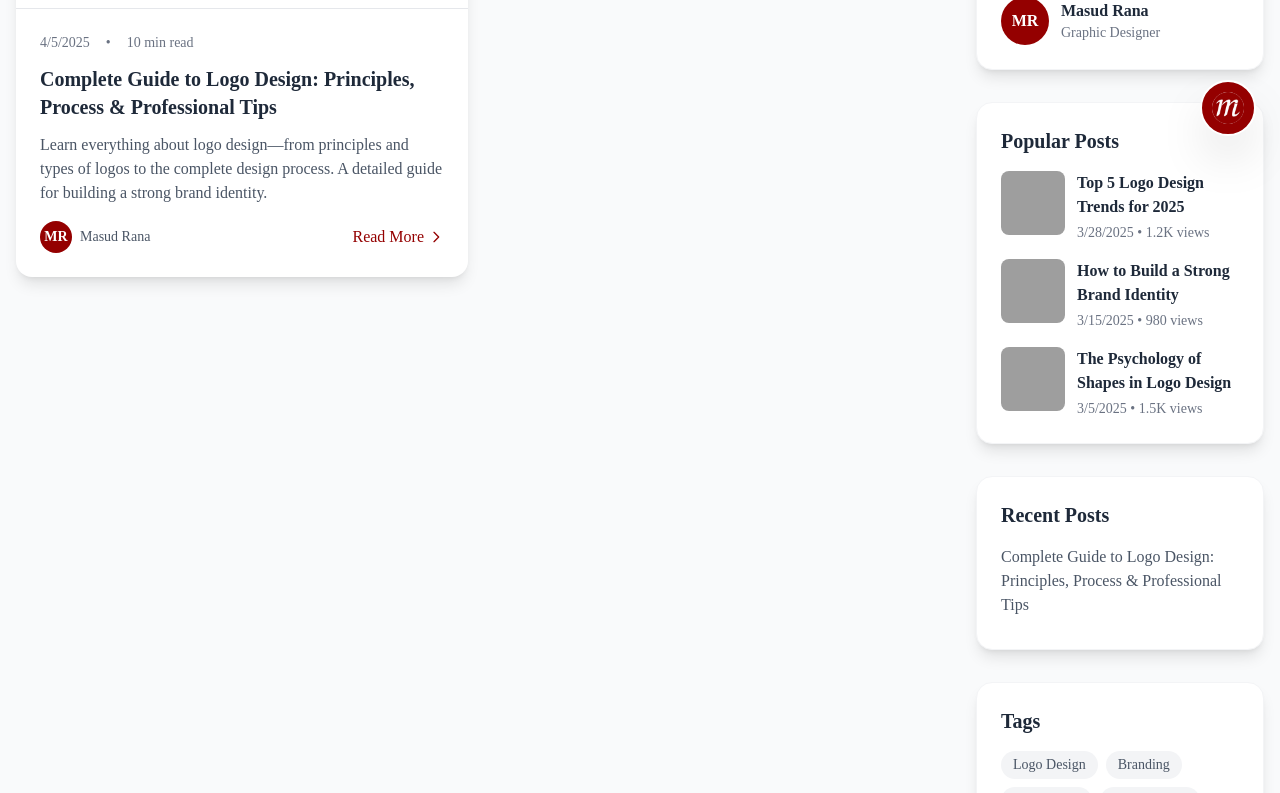
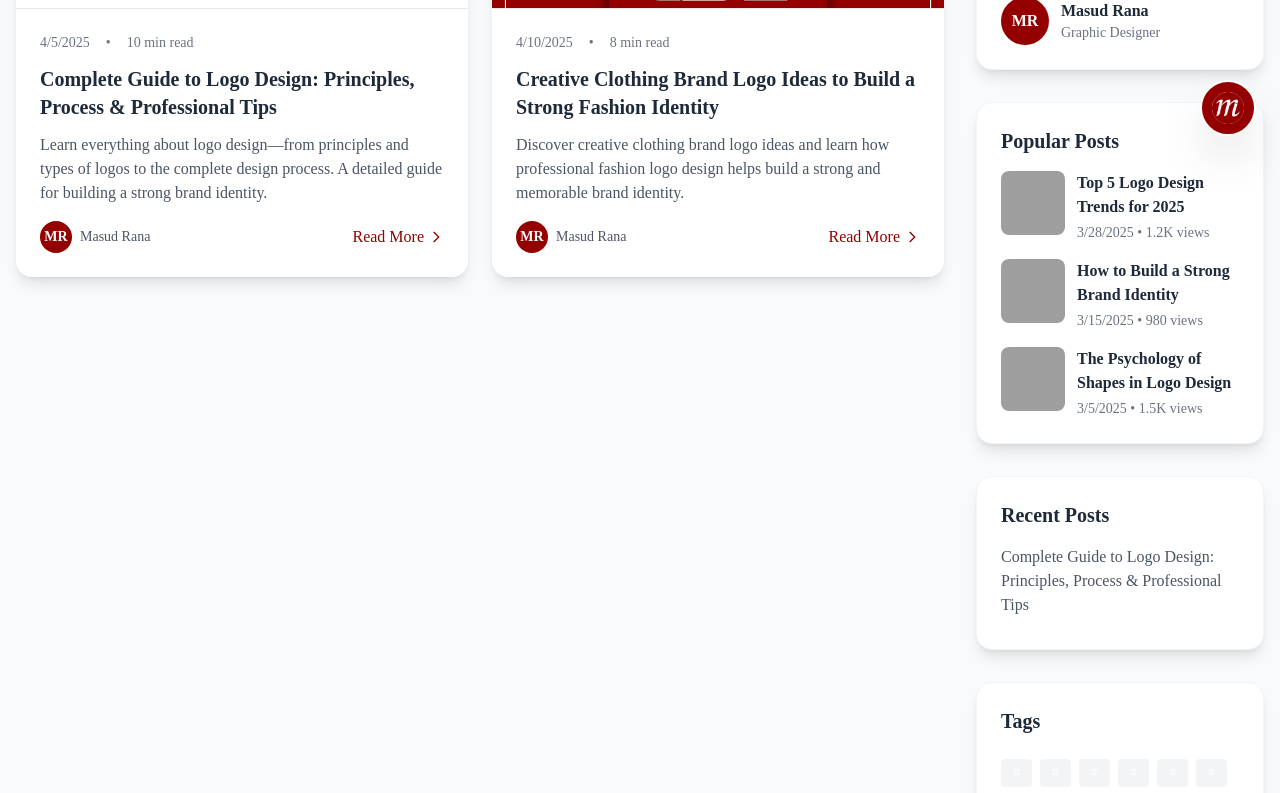
Before and after one commit to epshita-shima/client-masud-rana-portfolio, a React (Vite) app in the folder masud-rana-porfolio/: page /blog in a window 1280 px wide. Shown: the part 640-1433 px from the top of the page. Built offline with nearby package versions, Linux system fonts and the light colour scheme; grey boxes are pictures that could not be loaded.

Commit message:
add new blog

```diff
--- a/masud-rana-porfolio/src/components/Blog.jsx
+++ b/masud-rana-porfolio/src/components/Blog.jsx
@@ -3,8 +3,29 @@ import { motion, AnimatePresence } from "framer-motion";
 import { useNavigate } from "react-router-dom"; // useNavigate ইম্পোর্ট করুন
 import logoImage from "../assets/image/logo_design/watermark_icon.jpg"; // আপনার লোগো ইমেজ ইম্পোর্ট করুন
 import { Helmet } from "react-helmet-async";
-import blog1 from "../assets/image/profile_pic/blog_1.jpg"
+import blog1 from "../assets/image/profile_pic/blog_1.jpg";
+import blog2 from "../assets/image/profile_pic/Creative Clothing Brand Logo Ideas, Professional Fashion Logo Design.jpg";
 const Blog = () => {
+  <Helmet>
+    {/* SEO Meta Title */}
+    <title>
+      Creative Clothing Brand Logo Ideas | Professional Fashion Logo Design
+    </title>
+
+    {/* SEO Meta Description */}
+    <meta
+      name="description"
+      content="Discover creative clothing brand logo ideas to build a strong fashion identity. Learn how professional logo design helps clothing brands stand out and grow."
+    />
+
+    {/* Optional SEO Boost */}
+    <meta
+      name="keywords"
+      content="clothing brand logo, fashion logo design, apparel brand logo, clothing logo design, fashion brand identity"
+    />
+    <meta name="author" content="Masud Rana" />
+  </Helmet>;
+
   const [blogs, setBlogs] = useState([]);
   const [categories, setCategories] = useState([]);
   const [filteredBlogs, setFilteredBlogs] = useState([]);
@@ -24,7 +45,7 @@ const Blog = () => {
         category: "Logo Design",
         excerpt:
           "Learn everything about logo design—from principles and types of logos to the complete design process. A detailed guide for building a strong brand identity.",
-        thumbnail:blog1,
+        thumbnail: blog1,
         content: `
         <div class="prose max-w-none">
           <h2>What Is Logo Design? (Definition & Meaning for Branding)</h2>
@@ -112,72 +133,201 @@ const Blog = () => {
       `,
         readTime: "10 min read",
         tags: [
-          "Logo Design",
-          "Professional Logo Design",
-          "Logo Design Process",
-          "Types of Logos",
-          "Brand Identity Design",
-          "Custom Logo Design",
-          "Logo Design Tips",
+          {
+            name: "Logo Design",
+            slug: "logo-design",
+            url: "/",
+          },
+          {
+            name: "Professional Logo Design",
+            slug: "professional-logo-design",
+            url: "/",
+          },
+          {
+            name: "Logo Design Process",
+            slug: "logo-design-process",
+            url: "/",
+          },
+          {
+            name: "Types of Logos",
+            slug: "types-of-logos",
+            url: "/",
+          },
+          {
+            name: "Brand Identity Design",
+            slug: "brand-identity-design",
+            url: "/",
+          },
+          {
+            name: "Custom Logo Design",
+            slug: "custom-logo-design",
+            url: "/",
+          },
+          {
+            name: "Logo Design Tips",
+            slug: "logo-design-tips",
+            url: "/",
+          },
         ],
       },
-      // {
-      //   id: 2,
-      //   title: "The Art of Logo Design: Creating Memorable Brand Identities",
-      //   author: "Masud Rana",
-      //   date: "2025-04-01",
-      //   category: "Logo Design",
-      //   excerpt:
-      //     "Discover the principles behind creating logos that stand the test of time and effectively communicate brand values...",
-      //   thumbnail:
-      //     "https://images.unsplash.com/photo-1634942537034-2531766767d1?ixlib=rb-4.0.3&auto=format&fit=crop&w=500&q=80",
-      //   content: "Full content about logo design principles...",
-      //   readTime: "5 min read",
-      //   tags: ["Logo", "Branding", "Design"],
-      // },
-      // {
-      //   id: 3,
-      //   title: "Color Psychology in Graphic Design: Choosing the Right Palette",
-      //   author: "Masud Rana",
-      //   date: "2025-03-25",
-      //   category: "Design Theory",
-      //   excerpt:
-      //     "Learn how different colors evoke emotions and how to use color psychology to enhance your design projects...",
-      //   thumbnail:
-      //     "https://images.unsplash.com/photo-1558591710-4b4a1ae0f04d?ixlib=rb-4.0.3&auto=format&fit=crop&w=500&q=80",
-      //   content: "Full content about color psychology...",
-      //   readTime: "7 min read",
-      //   tags: ["Color", "Psychology", "Design"],
-      // },
-      // {
-      //   id: 4,
-      //   title:
-      //     "Typography Essentials: Choosing Fonts That Speak Your Brand Voice",
-      //   author: "Masud Rana",
-      //   date: "2025-03-18",
-      //   category: "Typography",
-      //   excerpt:
-      //     "Explore the world of typography and learn how to select fonts that perfectly match your brand personality...",
-      //   thumbnail:
-      //     "https://images.unsplash.com/photo-1533750349088-cd871a92f312?ixlib=rb-4.0.3&auto=format&fit=crop&w=500&q=80",
-      //   content: "Full content about typography...",
-      //   readTime: "6 min read",
-      //   tags: ["Typography", "Fonts", "Branding"],
-      // },
-      // {
-      //   id: 5,
-      //   title: "From Sketch to Digital: My Design Process Explained",
-      //   author: "Masud Rana",
-      //   date: "2025-03-10",
-      //   category: "Design Process",
-      //   excerpt:
-      //     "Take a behind-the-scenes look at my complete design workflow from initial concept to final delivery...",
-      //   thumbnail:
-      //     "https://images.unsplash.com/photo-1581276879432-15e50529f34b?ixlib=rb-4.0.3&auto=format&fit=crop&w=500&q=80",
-      //   content: "Full content about design process...",
-      //   readTime: "8 min read",
-      //   tags: ["Process", "Workflow", "Design"],
-      // },
+      {
+        id: 2,
+        title:
+          "Creative Clothing Brand Logo Ideas to Build a Strong Fashion Identity",
+        author: "Masud Rana",
+        date: "2025-04-10",
+        category: "Logo Design",
+        excerpt:
+          "Discover creative clothing brand logo ideas and learn how professional fashion logo design helps build a strong and memorable brand identity.",
+        thumbnail: blog2,
+        content: `
+    <div class="prose max-w-none">
+      <h2>Creative Clothing Brand Logo Ideas to Build a Strong Fashion Identity</h2>
+      <p>
+        In today’s competitive fashion industry, a <strong>clothing brand logo</strong>
+        plays a crucial role in brand recognition and customer trust. A strong
+        <strong>fashion logo design</strong> not only represents your brand visually
+        but also communicates your style, values, and quality at first glance.
+      </p>
+      <p>
+        If you’re launching a new brand or rebranding an existing one, choosing the
+        right <strong>clothing brand logo ideas</strong> is essential for long-term
+        success.
+      </p>
+
+      <h2>
+      <a href="services">Popular Clothing Brand Logo Ideas & Styles</a>
+      </h2>
+
+      <h3>1. Minimal Wordmark Logos</h3>
+      <p>
+        Minimal wordmark logos focus on typography and spacing, creating a clean and
+        professional look. These <strong>clothing logo designs</strong> are timeless
+        and versatile across tags, labels, and social media.
+      </p>
+      <p><strong>Best for:</strong> Luxury fashion brands, minimalist apparel labels</p>
+
+      <h3>2. Monogram & Letter Logos</h3>
+      <p>
+        Monogram logos use initials or letters to create a strong
+        <strong>apparel brand logo</strong>. They work perfectly for embroidery,
+        labels, and premium packaging.
+      </p>
+      <p><strong>Best for:</strong> High-end and personal fashion brands</p>
+
+      <h3>3. Symbol-Based Logos</h3>
+      <p>
+        Symbol-based <strong>fashion logo ideas</strong> use icons to represent brand
+        identity. Abstract or meaningful symbols help customers recognize your brand
+        instantly.
+      </p>
+      <p><strong>Best for:</strong> Casual wear, lifestyle clothing brands</p>
+
+      <h3>4. Signature or Handwritten Logos</h3>
+      <p>
+        Handwritten logos bring authenticity and creativity. These
+        <strong>custom clothing logos</strong> add personality and emotional
+        connection.
+      </p>
+      <p><strong>Best for:</strong> Boutique and creative clothing brands</p>
+
+      <h3>5. Vintage & Badge Logos</h3>
+      <p>
+        Vintage badge logos highlight tradition and craftsmanship. This
+        <strong>logo design for clothing brands</strong> style reflects heritage and
+        durability.
+      </p>
+      <p><strong>Best for:</strong> Denim, classic, and heritage fashion labels</p>
+
+      <h3>6. Bold Streetwear Logos</h3>
+      <p>
+        <strong>Streetwear logo design</strong> uses strong typography and modern
+        symbols to create impact and confidence.
+      </p>
+      <p><strong>Best for:</strong> Urban and youth-focused fashion brands</p>
+
+      <h2>How to Choose the Right Clothing Brand Logo</h2>
+      <ul>
+        <li>Target audience</li>
+        <li>Brand tone (luxury, streetwear, casual, minimal)</li>
+        <li>Logo usability across clothing tags, labels, and online platforms</li>
+        <li>Long-term branding goals</li>
+      </ul>
+      <p>
+        A professional <strong>clothing brand logo design</strong> ensures consistency
+        and scalability across all platforms.
+      </p>
+
+      <h2>
+
+      Why Professional Fashion Logo Design Matters</h2>
+      <p>
+        A professionally designed <strong>clothing brand logo</strong> enhances brand
+        credibility and visual appeal. It ensures originality, balance, and
+        adaptability—essential qualities in the fashion industry.
+      </p>
+      <p>
+        Investing in <strong>professional logo design</strong> helps your clothing
+        brand stand out, attract customers, and build long-term brand value.
+      </p>
+
+      <p>
+        Your fashion brand logo is the foundation of your clothing brand’s identity.
+        Choosing the right logo idea—minimal, bold, symbolic, or vintage—can define
+        how customers perceive your brand.
+      </p>
+
+      <blockquote>
+        For a unique and impactful clothing logo, professional design is not an
+        option—it’s a necessity.
+      </blockquote>
+
+      <p>
+        Looking for a unique identity? Explore our
+        <a href="/" target="_self">professional logo design services</a>
+        to create a strong and professional fashion brand.
+      </p>
+    </div>
+  `,
+        readTime: "8 min read",
+        tags: [
+          {
+            name: "Clothing Brand Logo",
+            slug: "clothing-brand-logo",
+            url: "/",
+          },
+          {
+            name: "Clothing Brand Logo Ideas",
+            slug: "clothing-brand-logo-ideas",
+            url: "services",
+          },
+          {
+            name: "Fashion Logo Design",
+            slug: "fashion-logo-design",
+            url: "work",
+          },
+          {
+            name: "Apparel Brand Logo",
+            slug: "apparel-brand-logo",
+            url: "/tags/apparel-brand-logo",
+          },
+          {
+            name: "Fashion Brand Identity",
+            slug: "fashion-brand-identity",
+            url: "services",
+          },
+          {
+            name: "Professional Logo Design",
+            slug: "professional-logo-design",
+            url: "/tags/professional-logo-design",
+          },
+          {
+            name: "Get a Custom Clothing Brand Logo",
+            slug: "get a custom clothing brand logo",
+            url: "/",
+          },
+        ],
+      },
     ];
 
     setBlogs(data);
@@ -219,7 +369,11 @@ const Blog = () => {
   ];
 
   const recentPosts = [
-    { id: 201, title: "Complete Guide to Logo Design: Principles, Process & Professional Tips" },
+    {
+      id: 201,
+      title:
+        "Complete Guide to Logo Design: Principles, Process & Professional Tips",
+    },
     // { id: 202, title: "Understanding Color Theory in Depth" },
     // { id: 203, title: "The Power of Minimalism in Brand Design" },
     // { id: 204, title: "Creating Effective Social Media Graphics" },
@@ -272,7 +426,7 @@ const Blog = () => {
 
   return (
     <div className="min-h-screen bg-gray-50 py-12 relative">
-         <style>
+      <style>
         {`
           .prose ul {
             list-style-type: disc;
@@ -616,14 +770,15 @@ const Blog = () => {
               className="bg-white rounded-2xl p-6 shadow-lg border border-gray-100"
             >
               <h3 className="text-xl font-bold text-gray-800 mb-4">Tags</h3>
-              <div className="flex flex-wrap gap-2">
-                {tags.map((tag) => (
-                  <span
-                    key={tag}
-                    className="px-3 py-1 bg-gray-100 text-gray-600 rounded-full text-sm hover:bg-[#940000] hover:text-white transition-colors cursor-pointer"
+              <div className="flex flex-wrap gap-2 mt-6">
+                {tags?.map((tag) => (
+                  <a
+                    key={tag.slug}
+                    href={tag.url}
+                    className="text-sm px-3 py-1 rounded bg-gray-100 hover:bg-gray-200"
                   >
-                    {tag}
-                  </span>
+                    #{tag.name}
+                  </a>
                 ))}
               </div>
             </motion.div>
@@ -700,7 +855,7 @@ const Blog = () => {
                       {selectedBlog.author}
                     </p>
                     <p className="text-sm text-gray-500">
-                      Professional Graphic Designer
+                      <a href="/">Professional Graphic Designer</a>
                     </p>
                   </div>
                 </div>
@@ -716,12 +871,13 @@ const Blog = () => {
 
                   <div className="flex flex-wrap gap-2 mt-8">
                     {selectedBlog.tags.map((tag) => (
-                      <span
-                        key={tag}
-                        className="px-3 py-1 bg-gray-100 text-gray-600 rounded-full text-sm"
+                      <a
+                        key={tag.slug}
+                        href={tag.url}
+                        className="px-3 py-1 bg-gray-100 text-gray-600 rounded-full text-sm hover:bg-gray-200 transition-colors"
                       >
-                        #{tag}
-                      </span>
+                        #{tag.name}
+                      </a>
                     ))}
                   </div>
                 </div>
```
Also changed, not shown: masud-rana-porfolio/index.html (+8 -8 lines), masud-rana-porfolio/src/components/Work.jsx (+20 -20 lines), masud-rana-porfolio/src/assets/image/profile_pic/Creative Clothing Brand Logo Ideas, Professional Fashion Logo Design.jpg (added), 1 other file (tests, documents, lock files or other folders).
